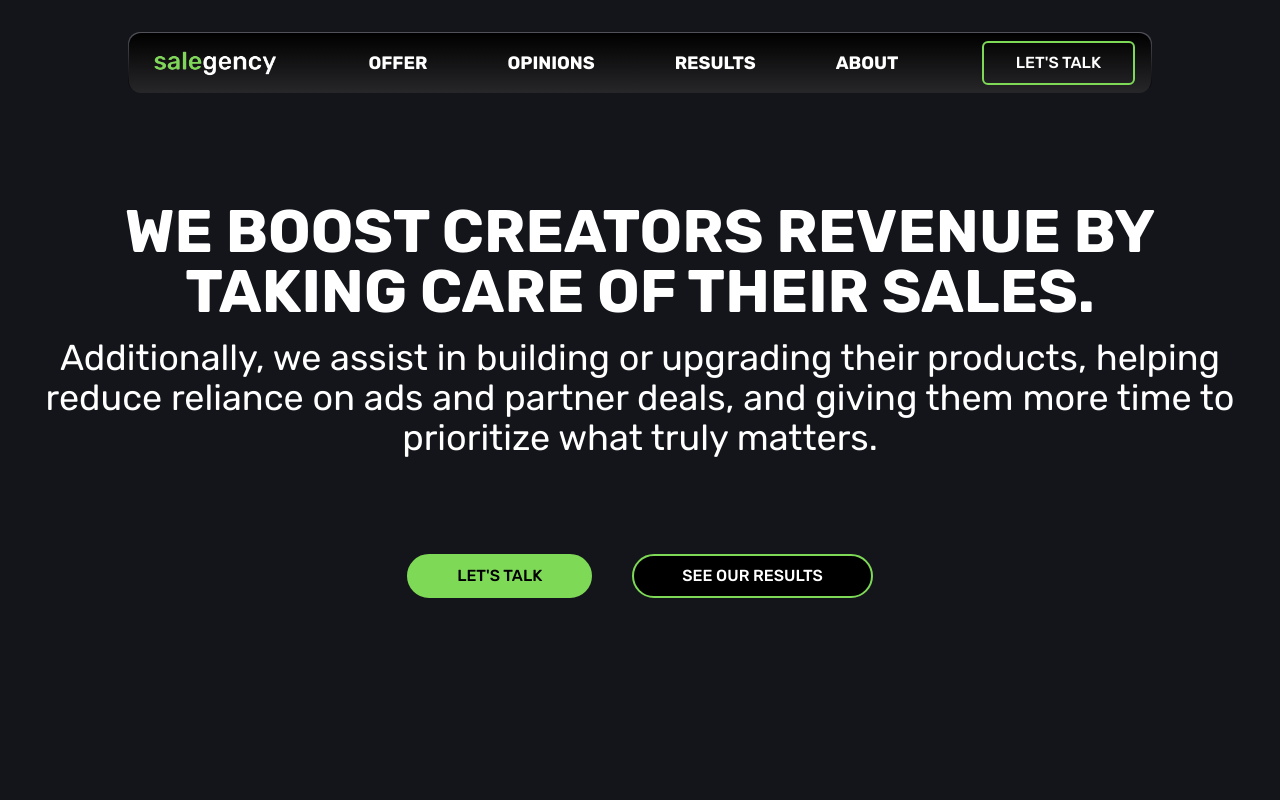
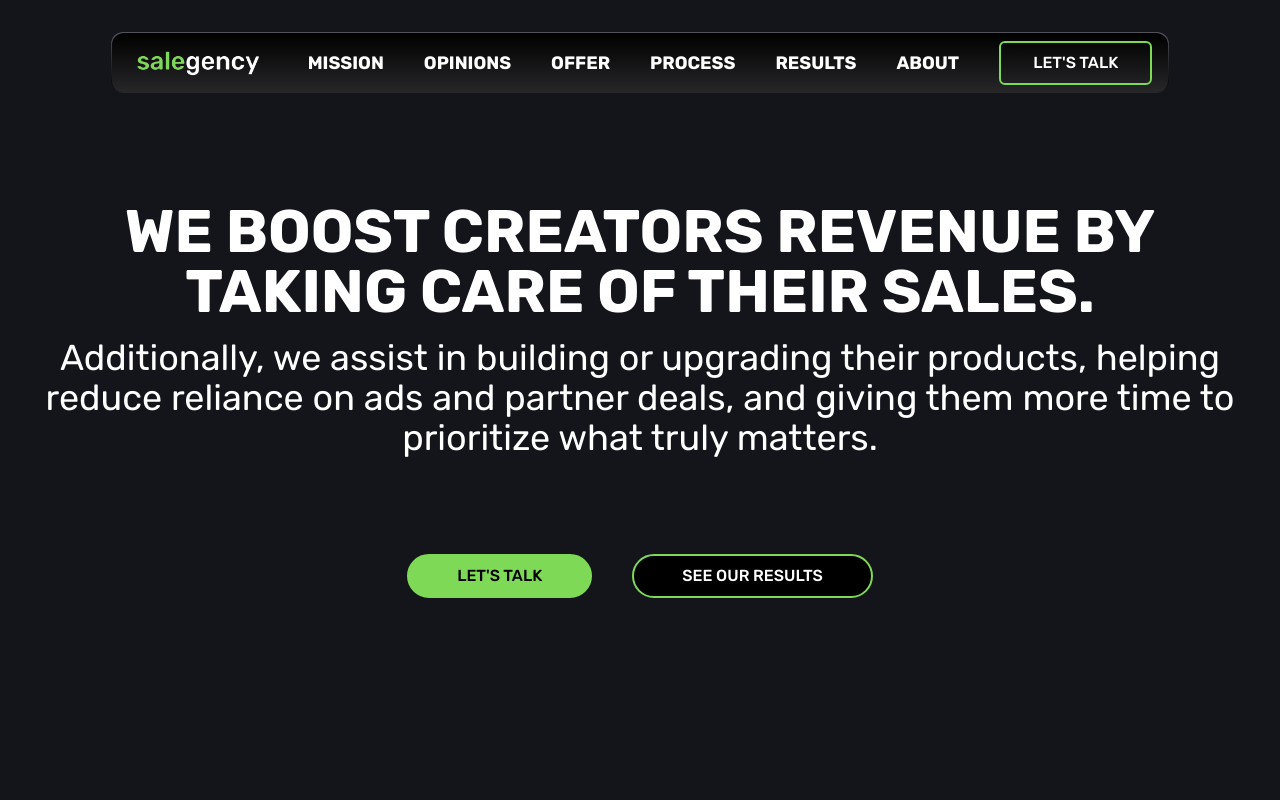
Before and after one commit to BBualdo/salegency.co, an Astro site: page / in a window 1280 px wide. Shown: the top 800 px of the page. Built offline with nearby package versions, Linux system fonts and the light colour scheme; Astro itself is replaced by a stand-in of ours.

Commit message:
Navbar rework

```diff
--- a/src/components/Navbar.astro
+++ b/src/components/Navbar.astro
@@ -1,35 +1,29 @@
 ---
 import { Image } from "astro:assets";
 import logo from "/public/img/logo-light.png";
+import navlinks from "../constants/navlinks";
 ---
 
-<nav class="w-[80%] gradient-dark-reversed p-[1px] rounded-xl h-[60px]">
+<nav class="min-w-[80%] gradient-dark-reversed p-[1px] rounded-xl h-[60px]">
   <div
-    class="gradient-dark flex items-center rounded-xl justify-between h-[60px] p-4"
+    class="gradient-dark flex items-center rounded-xl justify-between gap-10 h-[60px] p-4"
   >
     <a href="#intro" class="w-[140px]">
       <Image src={logo} alt="Salegency Logo" class="cursor-pointer" />
     </a>
     <div
-      class="flex flex-1 items-center justify-center gap-20 text-white text-lg font-bold"
+      class="flex flex-1 items-center justify-center gap-10 text-white text-lg font-bold"
     >
-      <a
-        href="#offer"
-        class="text-white hover:text-greencell duration-200 transition-all"
-        >OFFER</a
-      >
-      <button
-        class="text-white hover:text-greencell duration-200 transition-all"
-        >OPINIONS</button
-      >
-      <button
-        class="text-white hover:text-greencell duration-200 transition-all"
-        >RESULTS</button
-      >
-      <button
-        class="text-white hover:text-greencell duration-200 transition-all"
-        >ABOUT</button
-      >
+      {
+        navlinks.map((link) => (
+          <a
+            href={link.href}
+            class="text-white hover:text-greencell duration-200 transition-all uppercase"
+          >
+            {link.title}
+          </a>
+        ))
+      }
     </div>
     <button
       class="border-greencell font-medium border-2 rounded-md hover:bg-greencell transition-all duration-200 text-white hover:text-black px-8 py-2"
--- /dev/null
+++ b/src/constants/navlinks.ts
@@ -0,0 +1,10 @@
+const navlinks = [
+  { href: "#mission", title: "Mission" },
+  { href: "#opinions", title: "Opinions" },
+  { href: "#offer", title: "Offer" },
+  { href: "#process", title: "Process" },
+  { href: "#results", title: "Results" },
+  { href: "#about", title: "About" },
+];
+
+export default navlinks;
```
